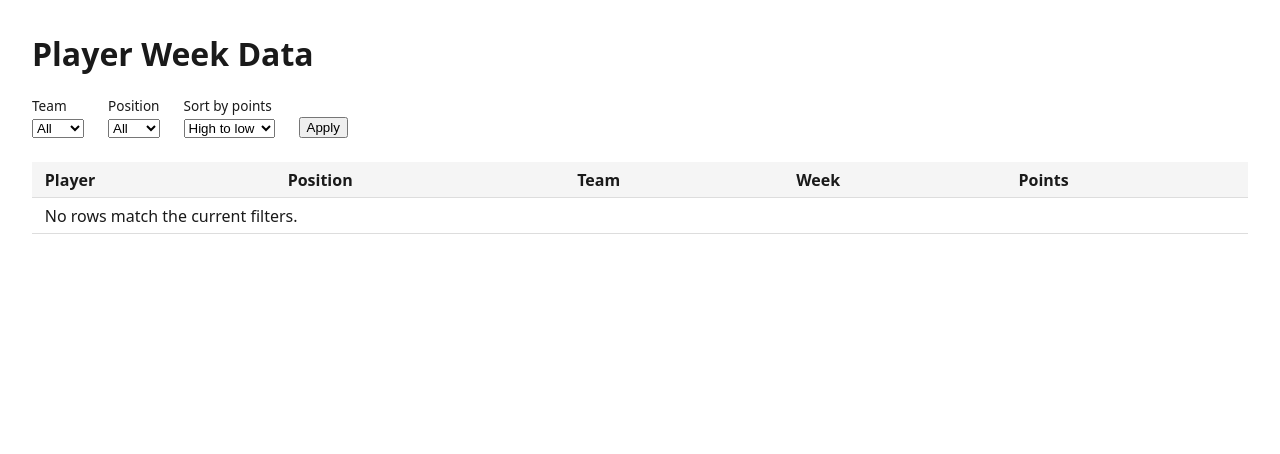
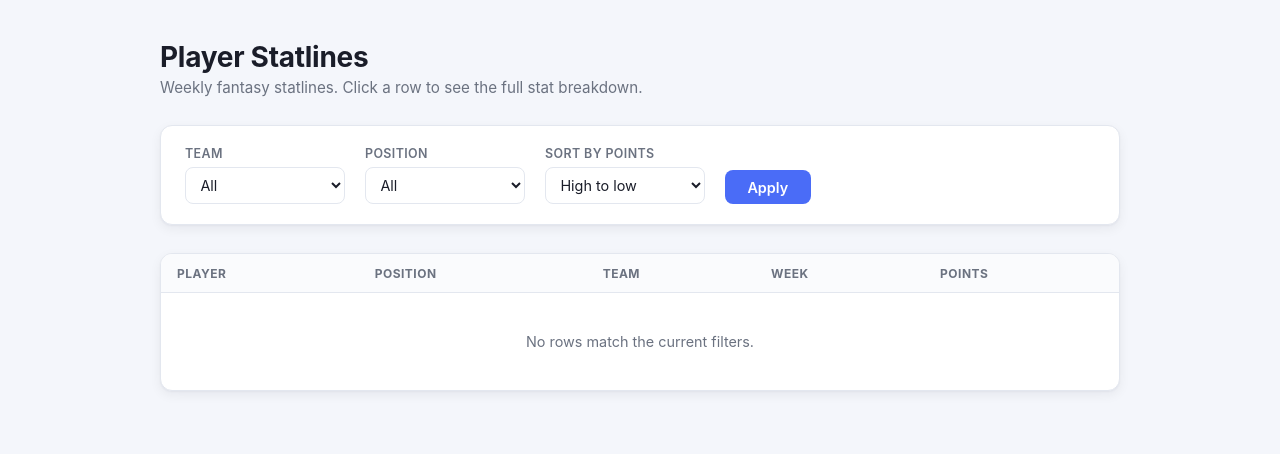
Before and after one commit to CharliePalm/xffl-stat-api, a Flask app: page / in a window 1280 px wide. Shown: the top 454 px of the page. Run offline with Flask 3, Linux system fonts and the light colour scheme; data that the repository does not hold is empty; parts of the project's set-up code (start-up, migrations or seed data) failed here and were passed over.

Commit message:
main | prettier

```diff
--- a/ui/app.py
+++ b/ui/app.py
@@ -1,5 +1,6 @@
 import sys
 from pathlib import Path
+from typing import Any
 
 sys.path.insert(0, str(Path(__file__).resolve().parent.parent))
 
@@ -22,6 +23,40 @@ def _team_abbreviation(team) -> str:
     return team or ""
 
 
+STAT_CATEGORIES = [
+    ("passing_yards", "Passing Yards"),
+    ("passing_tds", "Passing TDs"),
+    ("interceptions_thrown", "Interceptions Thrown"),
+    ("rushing_yards", "Rushing Yards"),
+    ("rushing_tds", "Rushing TDs"),
+    ("receptions", "Receptions"),
+    ("receiving_yards", "Receiving Yards"),
+    ("receiving_tds", "Receiving TDs"),
+    ("fumbles_lost", "Fumbles Lost"),
+    ("two_pt_conversions", "2pt Conversions"),
+    ("field_goals_made", "Field Goals Made"),
+    ("num_field_goals_missed", "Field Goals Missed"),
+    ("extra_points_points_made", "Extra Points Made"),
+    ("sacks", "Sacks"),
+    ("interceptions", "Interceptions"),
+    ("fumbles_recovered", "Fumbles Recovered"),
+    ("safeties", "Safeties"),
+    ("defensive_tds", "Defensive TDs"),
+    ("blocked_kicks", "Blocked Kicks"),
+    ("points_allowed", "Points Allowed"),
+]
+
+
+def _stat_categories(entry: dict[str, Any]) -> list[dict[str, Any]]:
+    stats = []
+    for key, label in STAT_CATEGORIES:
+        value = entry.get(key)
+        if isinstance(value, list):
+            value = ", ".join(str(v) for v in value) if value else "-"
+        stats.append({"label": label, "value": value})
+    return stats
+
+
 @app.route("/", methods=["GET"])
 def index():
     team = request.args.get("team") or ""
@@ -39,6 +74,7 @@ def index():
                 "team": _team_abbreviation(entry["team"]),
                 "week": entry["week"],
                 "points": entry["points"],
+                "stats": _stat_categories(entry),
             }
             for entry in statlines
         ]
--- a/ui/static/style.css
+++ b/ui/static/style.css
@@ -1,21 +1,119 @@
+:root {
+  --bg: #f4f6fb;
+  --surface: #ffffff;
+  --border: #e3e7ef;
+  --text: #1a1d29;
+  --text-muted: #6b7280;
+  --accent: #4a6cf7;
+  --accent-soft: #eef1ff;
+  --shadow: 0 1px 2px rgba(16, 24, 40, 0.04), 0 4px 12px rgba(16, 24, 40, 0.06);
+  --radius: 12px;
+}
+
+* {
+  box-sizing: border-box;
+}
+
 body {
-  font-family: system-ui, sans-serif;
-  margin: 2rem;
-  color: #1a1a1a;
+  font-family: -apple-system, "Segoe UI", system-ui, sans-serif;
+  background: var(--bg);
+  color: var(--text);
+  margin: 0;
+  padding: 2.5rem 1.5rem 4rem;
+}
+
+.page {
+  max-width: 960px;
+  margin: 0 auto;
+}
+
+h1 {
+  font-size: 1.75rem;
+  font-weight: 700;
+  letter-spacing: -0.01em;
+  margin: 0 0 0.25rem;
+}
+
+.subtitle {
+  color: var(--text-muted);
+  margin: 0 0 1.75rem;
+  font-size: 0.95rem;
+}
+
+.error {
+  color: #9f1239;
+  background: #fff1f2;
+  border: 1px solid #fecdd3;
+  border-radius: var(--radius);
+  padding: 0.75rem 1rem;
+  margin-bottom: 1.5rem;
+  font-size: 0.9rem;
 }
 
 .filters {
   display: flex;
-  gap: 1.5rem;
+  flex-wrap: wrap;
+  gap: 1.25rem;
   align-items: flex-end;
-  margin-bottom: 1.5rem;
+  background: var(--surface);
+  border: 1px solid var(--border);
+  border-radius: var(--radius);
+  box-shadow: var(--shadow);
+  padding: 1.25rem 1.5rem;
+  margin-bottom: 1.75rem;
 }
 
 .filters label {
   display: flex;
   flex-direction: column;
-  font-size: 0.85rem;
-  gap: 0.25rem;
+  gap: 0.4rem;
+  font-size: 0.78rem;
+  font-weight: 600;
+  color: var(--text-muted);
+  text-transform: uppercase;
+  letter-spacing: 0.03em;
+}
+
+.filters select {
+  font: inherit;
+  font-size: 0.9rem;
+  font-weight: 400;
+  color: var(--text);
+  padding: 0.5rem 0.65rem;
+  border: 1px solid var(--border);
+  border-radius: 8px;
+  background: var(--surface);
+  min-width: 10rem;
+}
+
+.filters select:focus {
+  outline: 2px solid var(--accent);
+  outline-offset: 1px;
+}
+
+.filters button {
+  font: inherit;
+  font-weight: 600;
+  font-size: 0.9rem;
+  color: #fff;
+  background: var(--accent);
+  border: none;
+  border-radius: 8px;
+  padding: 0.55rem 1.4rem;
+  cursor: pointer;
+  transition: background 0.15s ease;
+}
+
+.filters button:hover {
+  background: #3a5ce0;
+}
+
+.table-card {
+  background: var(--surface);
+  border: 1px solid var(--border);
+  border-radius: var(--radius);
+  box-shadow: var(--shadow);
+  overflow: hidden;
 }
 
 table {
@@ -25,14 +123,116 @@ table {
 
 th, td {
   text-align: left;
-  padding: 0.4rem 0.8rem;
-  border-bottom: 1px solid #ddd;
+  padding: 0.7rem 1rem;
 }
 
 th {
-  background: #f5f5f5;
+  font-size: 0.75rem;
+  font-weight: 700;
+  text-transform: uppercase;
+  letter-spacing: 0.04em;
+  color: var(--text-muted);
+  background: #fafbfd;
+  border-bottom: 1px solid var(--border);
 }
 
-.error {
-  color: #b00020;
+tbody tr.row-toggle {
+  cursor: pointer;
+  transition: background 0.12s ease;
+  border-bottom: 1px solid var(--border);
 }
+
+tbody tr.row-toggle:hover {
+  background: var(--accent-soft);
+}
+
+tbody tr.row-toggle:focus {
+  outline: 2px solid var(--accent);
+  outline-offset: -2px;
+}
+
+tbody tr.row-toggle.open {
+  background: var(--accent-soft);
+}
+
+tbody tr:last-child.row-toggle,
+tbody tr.row-detail:last-child {
+  border-bottom: none;
+}
+
+.player-cell {
+  display: flex;
+  align-items: center;
+  gap: 0.6rem;
+  font-weight: 600;
+}
+
+.chevron {
+  display: inline-flex;
+  color: var(--text-muted);
+  transition: transform 0.15s ease;
+  font-size: 0.7rem;
+}
+
+.row-toggle.open .chevron {
+  transform: rotate(90deg);
+  color: var(--accent);
+}
+
+.row-detail td {
+  background: #fafbfd;
+  border-bottom: 1px solid var(--border);
+  padding: 1rem 1.5rem 1.25rem;
+}
+
+.stat-grid {
+  display: grid;
+  grid-template-columns: repeat(auto-fill, minmax(160px, 1fr));
+  gap: 0.6rem 1.5rem;
+}
+
+.stat-cell {
+  display: flex;
+  justify-content: space-between;
+  align-items: baseline;
+  gap: 0.5rem;
+  font-size: 0.82rem;
+  border-bottom: 1px dashed var(--border);
+  padding-bottom: 0.2rem;
+}
+
+.stat-label {
+  color: var(--text-muted);
+}
+
+.stat-value {
+  font-weight: 600;
+  color: var(--text);
+}
+
+.empty-state td {
+  text-align: center;
+  color: var(--text-muted);
+  padding: 2.5rem 1rem;
+  font-size: 0.9rem;
+}
+
+@media (max-width: 640px) {
+  body {
+    padding: 1.5rem 1rem 3rem;
+  }
+
+  .filters {
+    flex-direction: column;
+    align-items: stretch;
+  }
+
+  .filters select,
+  .filters button {
+    width: 100%;
+  }
+
+  .table-card {
+    overflow-x: auto;
+  }
+}
--- a/ui/templates/index.html
+++ b/ui/templates/index.html
@@ -2,11 +2,14 @@
 <html lang="en">
 <head>
   <meta charset="utf-8">
-  <title>XFFL Player Week Data</title>
+  <meta name="viewport" content="width=device-width, initial-scale=1">
+  <title>Scraped Player Week Data</title>
   <link rel="stylesheet" href="{{ url_for('static', filename='style.css') }}">
 </head>
 <body>
-  <h1>Player Week Data</h1>
+  <div class="page">
+  <h1>Player Statlines</h1>
+  <p class="subtitle">Weekly fantasy statlines. Click a row to see the full stat breakdown.</p>
 
   {% if error %}
     <p class="error">Error loading data: {{ error }}</p>
@@ -44,6 +47,7 @@
     <button type="submit">Apply</button>
   </form>
 
+  <div class="table-card">
   <table>
     <thead>
       <tr>
@@ -56,19 +60,57 @@
     </thead>
     <tbody>
       {% for row in rows %}
-        <tr>
-          <td>{{ row.player_name }}</td>
+        <tr class="row-toggle" tabindex="0">
+          <td>
+            <span class="player-cell">
+              <svg class="chevron" width="8" height="8" viewBox="0 0 8 8" fill="none" aria-hidden="true">
+                <path d="M1 0.5L7 4L1 7.5" stroke="currentColor" stroke-width="1.5" stroke-linecap="round" stroke-linejoin="round"/>
+              </svg>
+              {{ row.player_name }}
+            </span>
+          </td>
           <td>{{ row.position }}</td>
           <td>{{ row.team }}</td>
           <td>{{ row.week }}</td>
           <td>{{ row.points }}</td>
         </tr>
+        <tr class="row-detail" hidden>
+          <td colspan="5">
+            <div class="stat-grid">
+              {% for stat in row.stats %}
+                <div class="stat-cell">
+                  <span class="stat-label">{{ stat.label }}</span>
+                  <span class="stat-value">{{ stat.value }}</span>
+                </div>
+              {% endfor %}
+            </div>
+          </td>
+        </tr>
       {% else %}
-        <tr>
+        <tr class="empty-state">
           <td colspan="5">No rows match the current filters.</td>
         </tr>
       {% endfor %}
     </tbody>
   </table>
+  </div>
+  </div>
+
+  <script>
+    document.querySelectorAll(".row-toggle").forEach((row) => {
+      const detail = row.nextElementSibling;
+      const toggle = () => {
+        detail.hidden = !detail.hidden;
+        row.classList.toggle("open", !detail.hidden);
+      };
+      row.addEventListener("click", toggle);
+      row.addEventListener("keydown", (event) => {
+        if (event.key === "Enter" || event.key === " ") {
+          event.preventDefault();
+          toggle();
+        }
+      });
+    });
+  </script>
 </body>
 </html>
```
